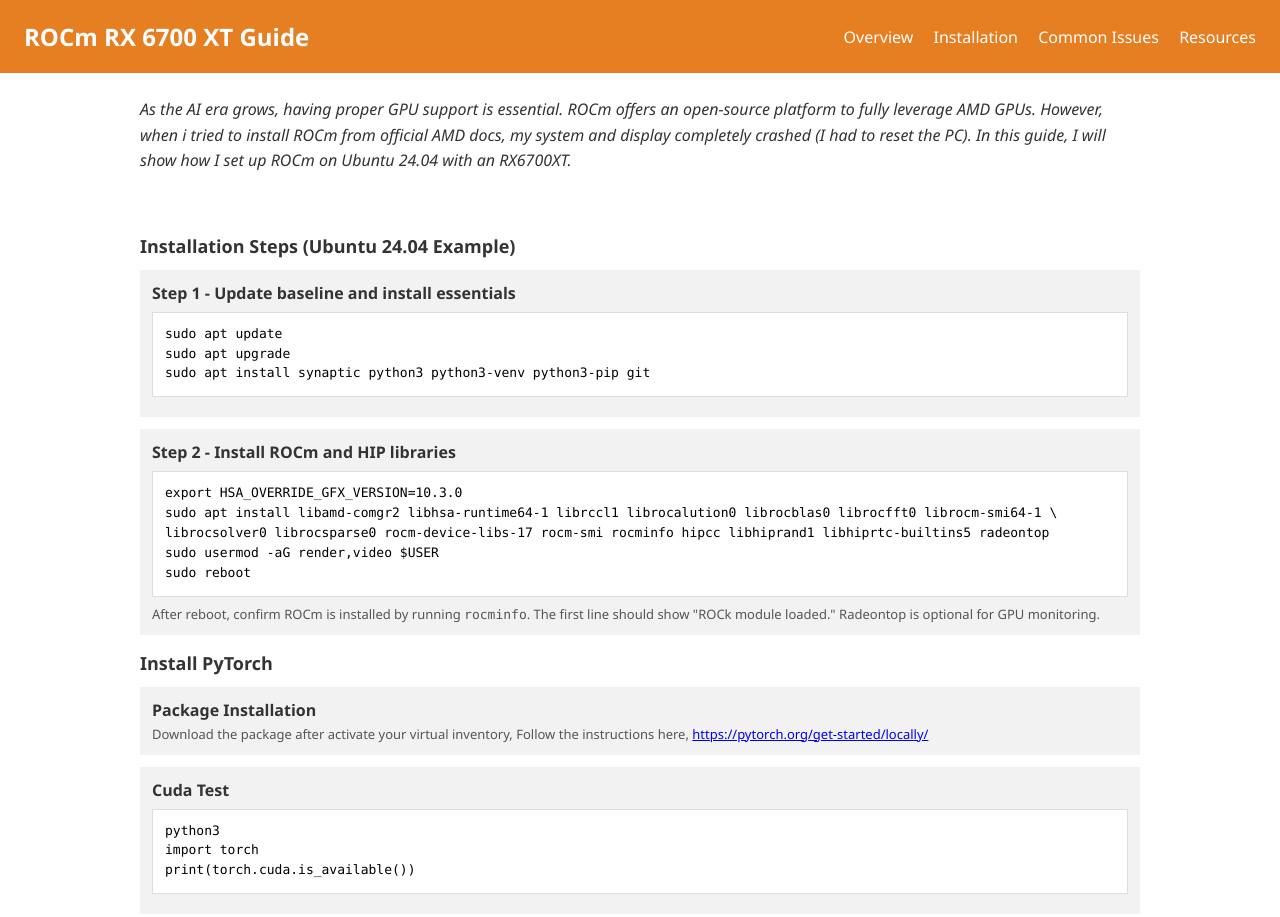
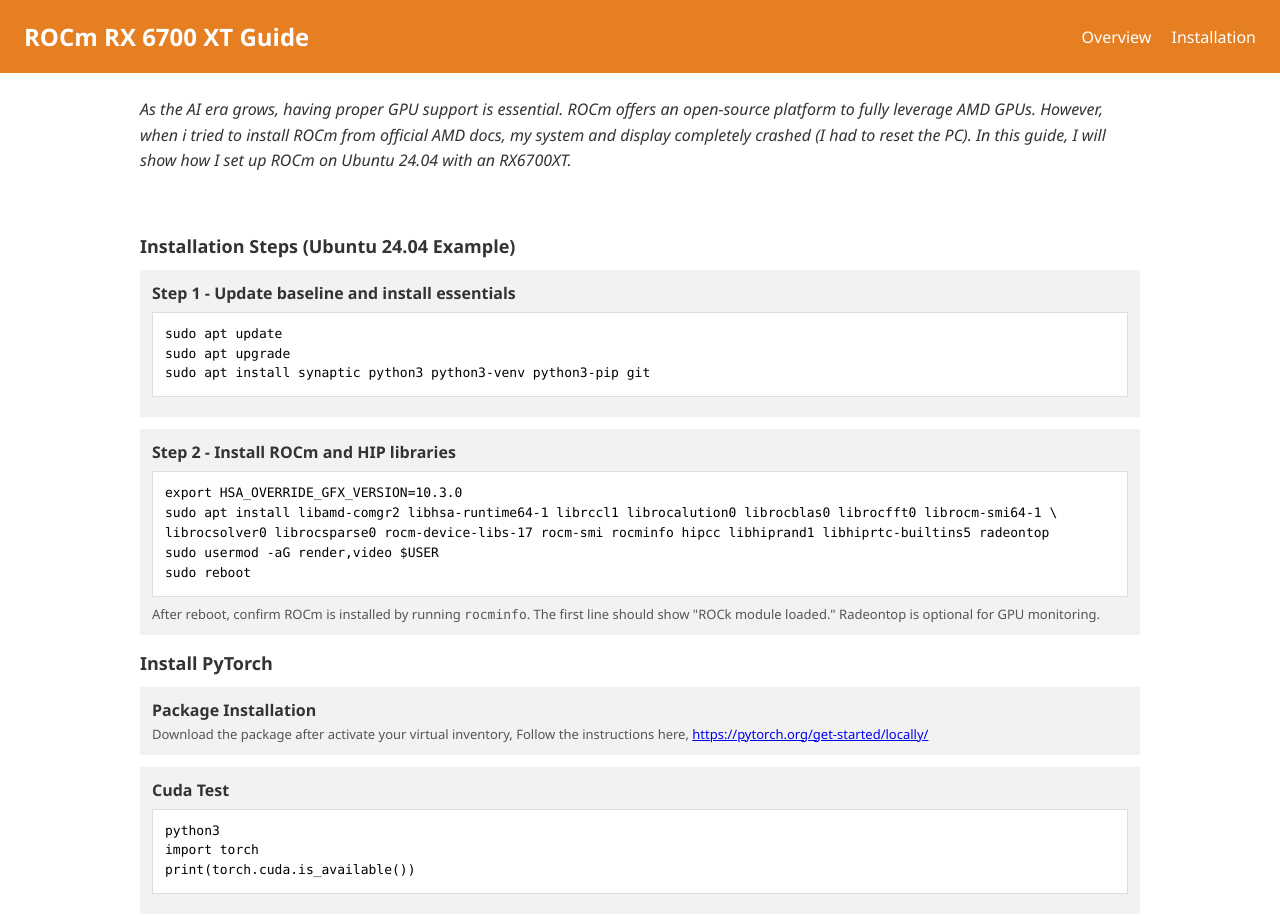
Before and after one commit to MRamazan/ROCm-Installation-RX6700XT, a plain HTML site: page index.html in a window 1280 px wide. Shown: the top 917 px of the page. Drawn offline with Linux system fonts and the light colour scheme.

Commit message:
Update index.html

```diff
--- a/index.html
+++ b/index.html
@@ -53,8 +53,6 @@
     <div class="links">
       <a href="#overview">Overview</a>
       <a href="#installation">Installation</a>
-      <a href="#issues">Common Issues</a>
-      <a href="#resources">Resources</a>
     </div>
   </nav>
 
```
